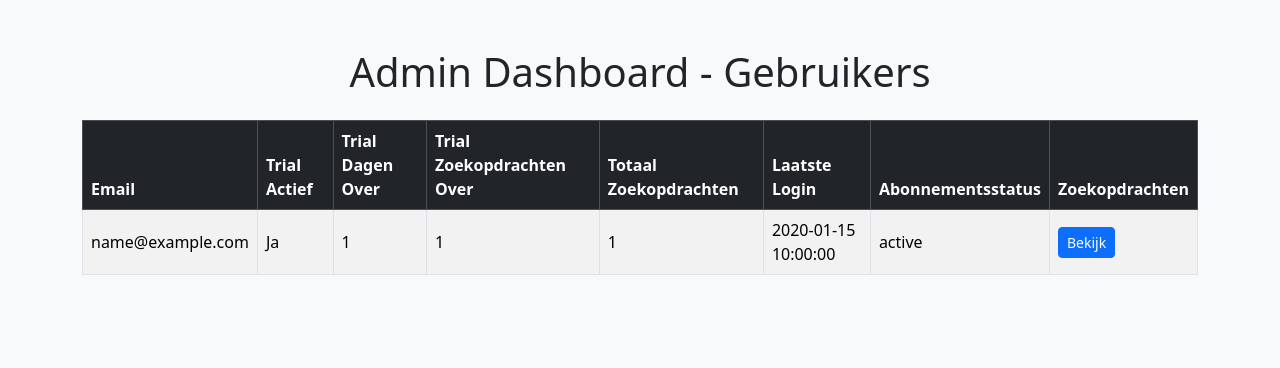
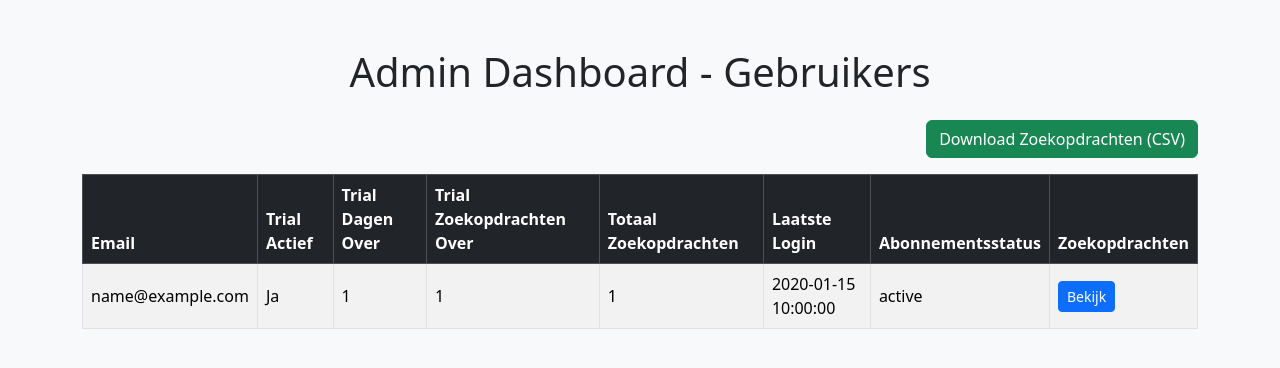
Before and after one commit to IlkerD01/seo-assistant, a Flask app: page /admin/dashboard in a window 1280 px wide. Shown: the top 368 px of the page. Run offline with Flask 3, Linux system fonts and the light colour scheme; tables that the repository leaves empty hold one stand-in row (values such as "Sample post"); some libraries are stand-ins or nearby versions.

Commit message:
Update admin_dashboard.html

```diff
--- a/flask_backend/templates/admin_dashboard.html
+++ b/flask_backend/templates/admin_dashboard.html
@@ -48,6 +48,9 @@
 <body class="bg-light">
     <div class="container mt-5">
         <h1 class="mb-4 text-center">Admin Dashboard - Gebruikers</h1>
+        <div class="mb-3 text-end">
+        <a href="/api/admin/export-searches" class="btn btn-success">Download Zoekopdrachten (CSV)</a>
+    </div>
 
         <div class="table-responsive">
             <table class="table table-striped table-bordered align-middle">
```
